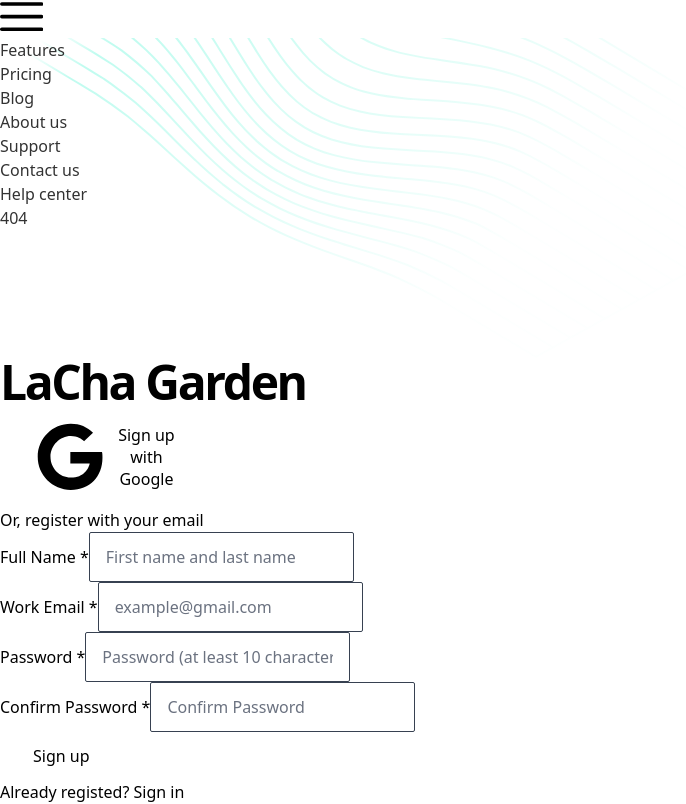
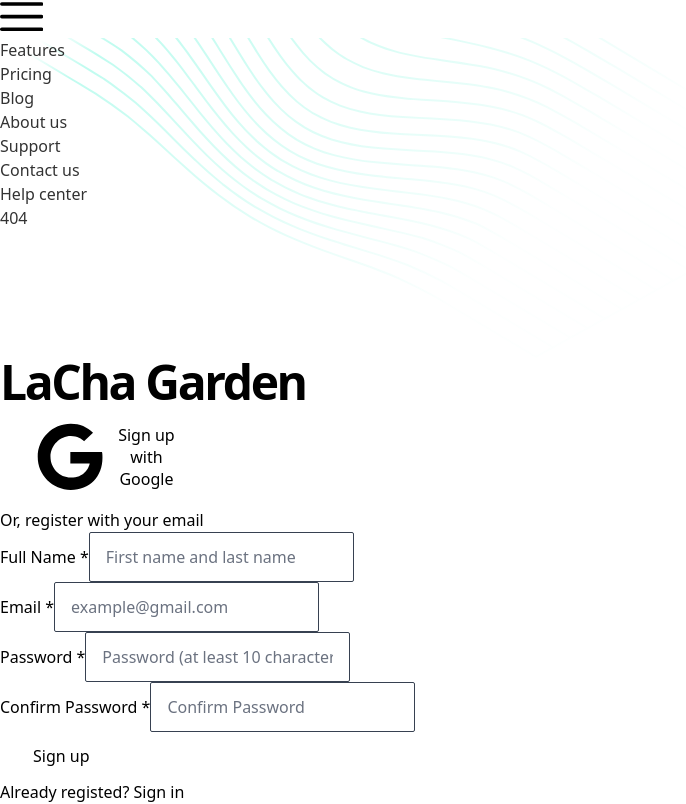
Before and after one commit to DuyQuangKhuc/LaCha, a React (Vite) app: page /signup in a window 1280 px wide. Shown: the part 2709-3513 px from the top of the page, without its empty margins (0-686 px from the left). Built offline with nearby package versions, Linux system fonts and the light colour scheme.

Commit message:
fix Signup

```diff
--- a/src/pages/SignUp.jsx
+++ b/src/pages/SignUp.jsx
@@ -86,7 +86,7 @@ function SignUp() {
 
                     <div className="flex flex-wrap -mx-3 mb-4">
                       <div className="w-full px-3">
-                        <label className="block text-gray-300 text-sm font-medium mb-1" htmlFor="email">Work Email <span className="text-red-600">*</span></label>
+                        <label className="block text-gray-300 text-sm font-medium mb-1" htmlFor="email">Email <span className="text-red-600">*</span></label>
                         <input id="email" type="email" className="form-input w-full text-gray-300" placeholder="example@gmail.com" required />
                       </div>
                     </div>
```
